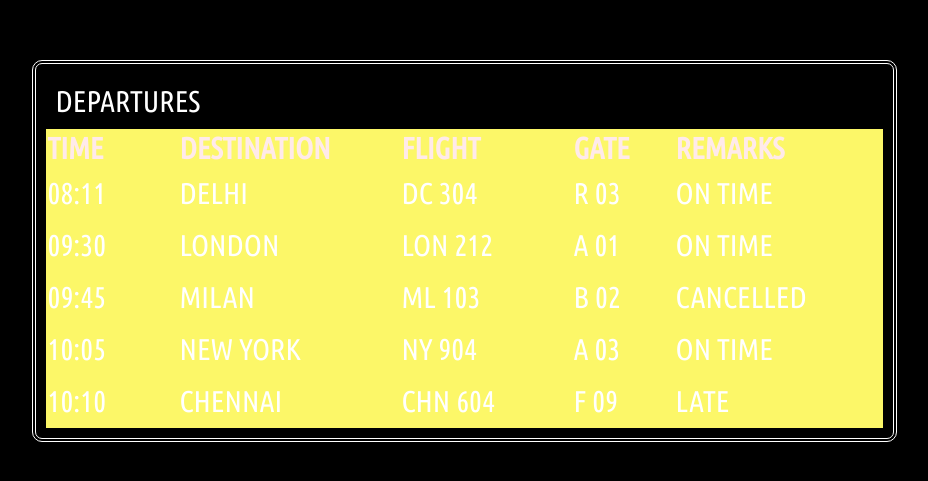
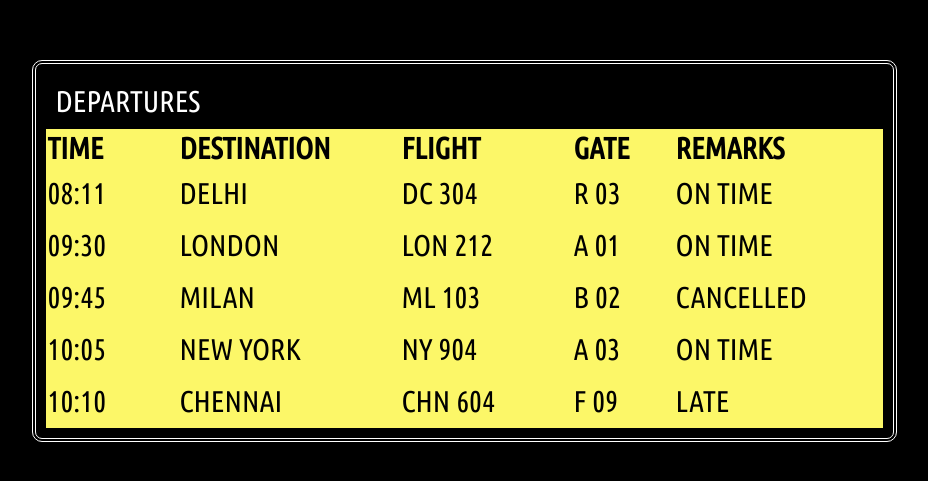
Before and after one commit to JapmannKaur/flight_widget_js, a plain HTML site: page index.htm in a window 1280 px wide. Shown: the part 149-630 px from the top of the page, without its empty margins (176-1104 px from the left). Drawn offline with Linux system fonts and the light colour scheme.

Commit message:
Update style.css

```diff
--- a/style.css
+++ b/style.css
@@ -37,10 +37,12 @@ header {
 }
 
 .departures table th {
-    color: rgb(255, 234, 234);
+/*     color: rgb(255, 234, 234); */
+       color: rgb(0,0,0);
 }
 .departures table td {
     height: 50px;
+    color: rgb(0,0,0);
 }
 
 .departures table div {
```
